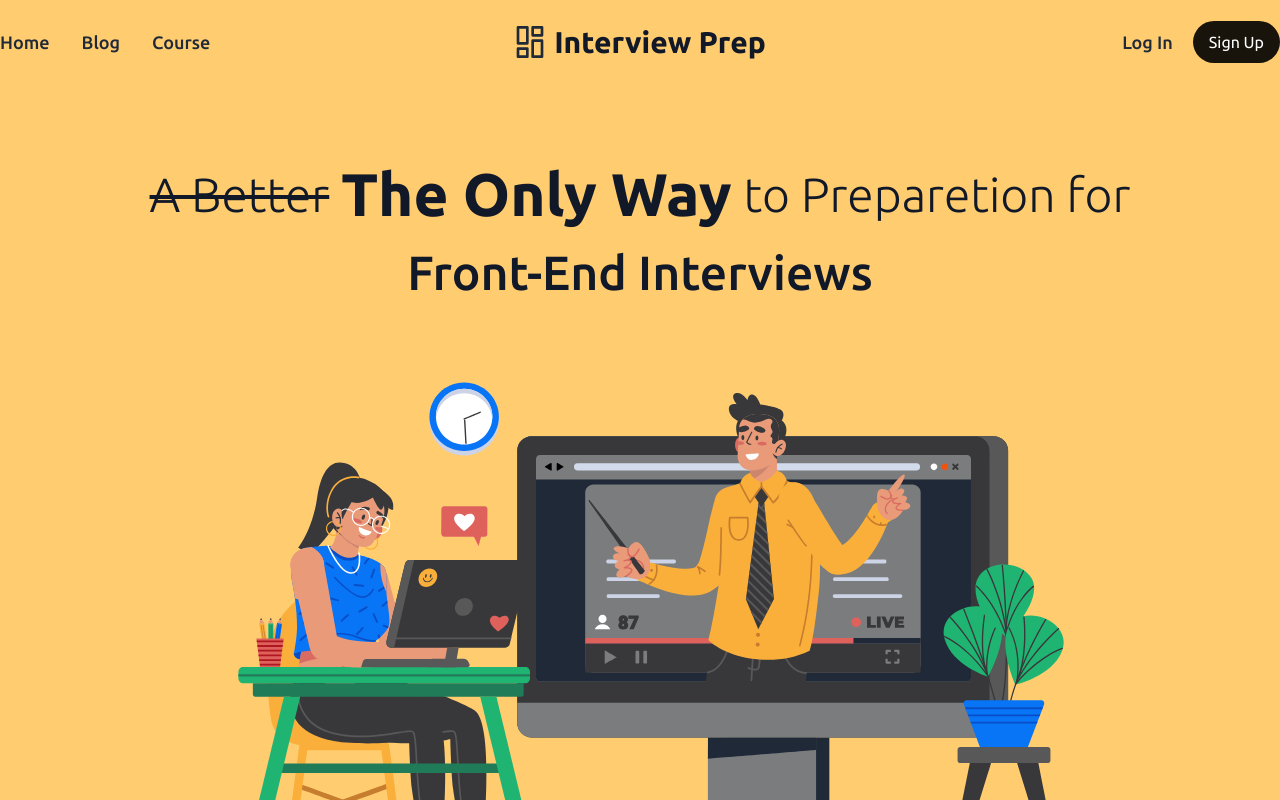
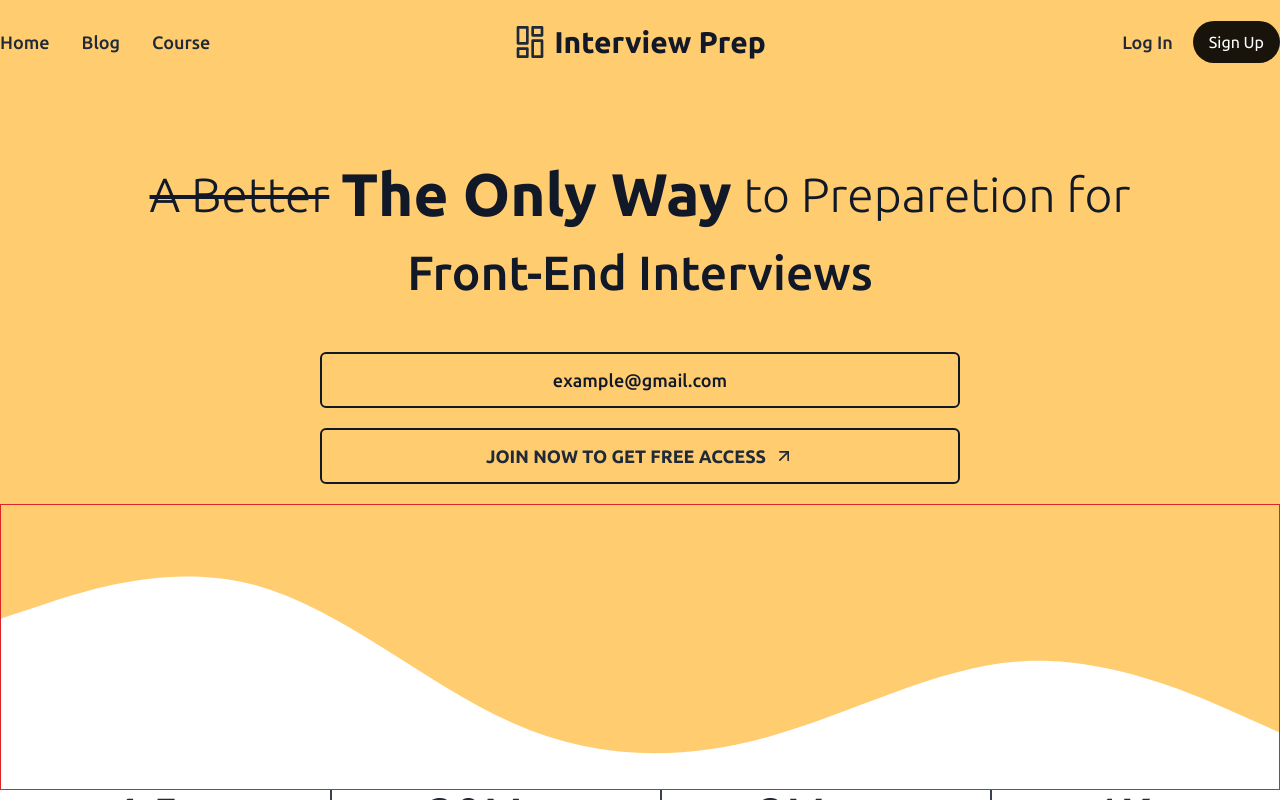
Before and after one commit to ThisIsKhalid/interview-prep-client, a React (Create React App) app: page / in a window 1280 px wide. Shown: the top 800 px of the page. Built offline with nearby package versions, Linux system fonts and the light colour scheme; no server answers; the HTML template or start-up script is replaced by a standard one.

Commit message:
added input to top banner

```diff
--- a/src/pages/Home/TopBanner.jsx
+++ b/src/pages/Home/TopBanner.jsx
@@ -8,7 +8,6 @@ const TopBanner = () => {
     <>
       <section className="top-banner h-full w-full pt-10">
         <div className="container mx-auto">
-
           {/* top banner up-2 */}
           <div className="lg:mt-10 lg:text-5xl text-4xl text-gray-900 font-light text-center px-5 lg:p-0">
             <h1 className="flex flex-col lg:flex-row items-center justify-center gap-3">
@@ -22,14 +21,25 @@ const TopBanner = () => {
           </div>
 
           {/* top banner down */}
-          <div className="lg:w-3/4 w-full mx-auto">
+          {/* <div className="lg:w-3/4 w-full mx-auto">
             <Lottie animationData={onlinePrep} loop={true} />
+          </div> */}
+          <div className="flex flex-col items-center justify-center mt-14 pb-5">
+            <input
+              className="w-1/2 bg-[#FFCD70] py-3 px-5 rounded-md text-lg border-2 border-gray-900 focus:border-gray-800 focus:outline-none focus:bg-gray-800 text-gray-900 font-medium focus:text-gray-200 transition-colors duration-300 placeholder:text-gray-900 placeholder:font-medium placeholder:text-center text-center focus:placeholder:text-transparent"
+              type="email"
+              required
+              placeholder="example@gmail.com"
+            />
+            <button className="w-1/2 flex items-center justify-center gap-2 text-lg font-semibold border-2 border-gray-900 px-4 py-3 rounded-md  hover:bg-gray-800 hover:text-[#FFCD70] transition-colors delay-75 duration-300 uppercase mt-5">
+              Join Now to get free access <FiArrowUpRight className="text-xl" />
+            </button>
           </div>
         </div>
       </section>
 
       {/* border wave shape */}
-      <div className="lg:-mt-16">
+      <div className="border border-red-600">
         <svg xmlns="http://www.w3.org/2000/svg" viewBox="0 0 1440 320">
           <path
             fill="#FFCD70"
```
